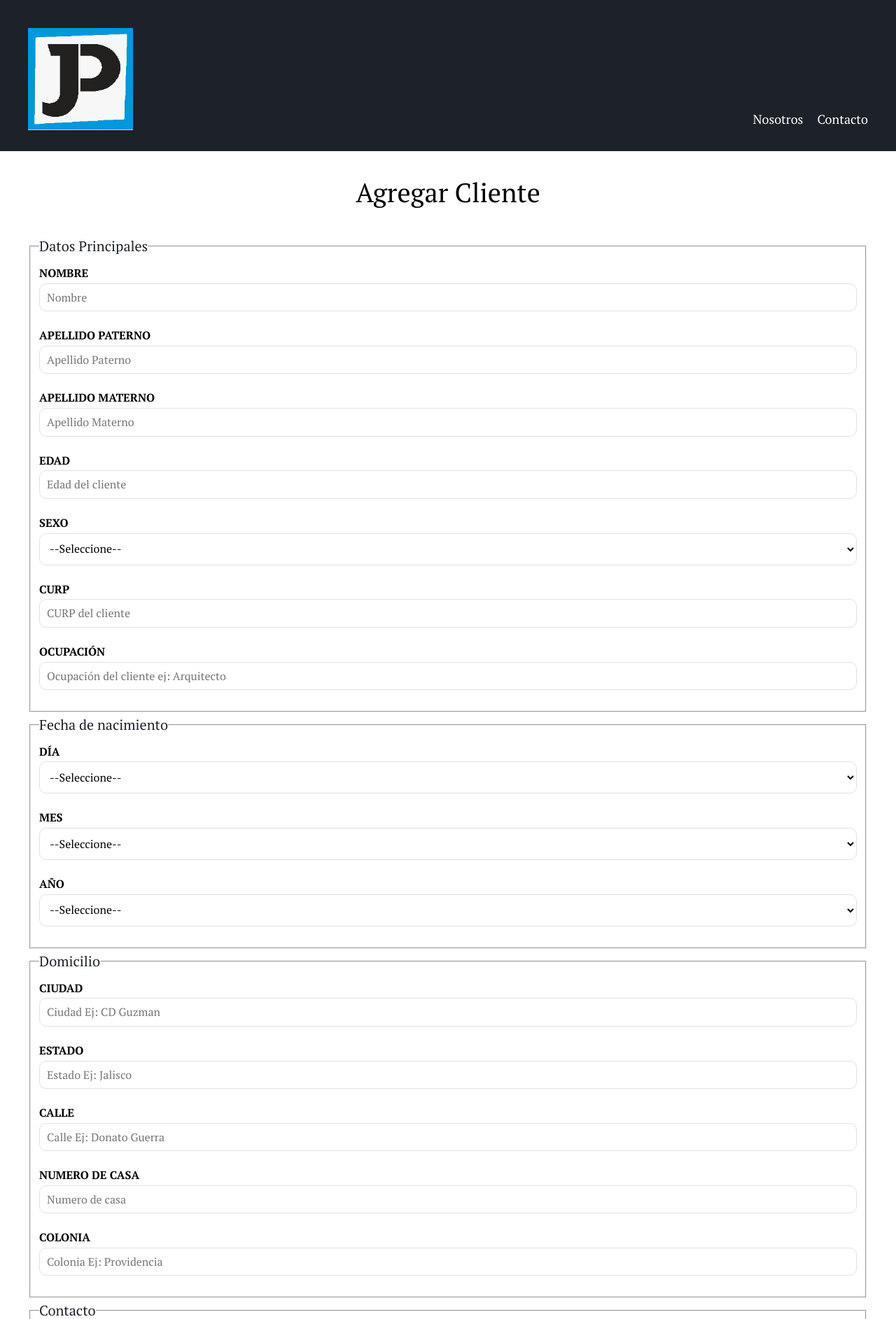
After one commit to Jen412/Proyecto-Areli-Rosario, a PHP site: page /admin/Clientes/agregarCliente.php in a window 1280 px wide. The commit adds this page. Shown: the top 1885 px of the page at 70% size. Run offline with PHP 8.4, Linux system fonts and the light colour scheme.

Commit message:
cambios 22/05/2021 hora 8.44 PM

```diff
--- /dev/null
+++ b/admin/Clientes/agregarCliente.php
@@ -0,0 +1,99 @@
+<?php
+require '../../includes/funciones.php';
+inlcuirTemplate("header");
+?>
+    <main class="contenedor seccion">
+        <h1>Agregar Cliente</h1>
+
+        <form action="POST" class="formulario">
+            <Fieldset>
+                <Legend>Datos Principales</Legend>
+
+                <label for="nombre">Nombre</label>
+                <input type="text" id="nombre" name="nombre" placeholder="Nombre">
+
+                <label for="apellidoP">Apellido Paterno</label>
+                <input type="text" id="apellidoP" name="apellidoP" placeholder="Apellido Paterno">
+
+                <label for="apellidoM">Apellido Materno</label>
+                <input type="text" id="apellidoM" name="apellidoM" placeholder="Apellido Materno">
+
+                <label for="edad">Edad</label>
+                <input type="number" id="edad" name="edad" placeholder="Edad del cliente" min="18" max="100">
+
+                <label for="sexo">Sexo</label>
+                <select name="sexo" id="sexo">
+                    <option value="" selected disabled>--Seleccione--</option>
+                    <option value="m">Masculino</option>
+                    <option value="f">Femenino</option>
+                </select>
+
+                <label for="curp">CURP</label>
+                <input type="text" id="curp" name="curp" placeholder="CURP del cliente">
+
+                <label for="ocupacion">Ocupación</label>
+                <input type="text" id="ocupacion" name="ocupacion" placeholder="Ocupación del cliente ej: Arquitecto">
+            </fieldset>
+
+            <fieldset>
+                <legend>Fecha de nacimiento</legend>
+                <label for="dia">Día</label>
+                <select name="dia" id="dia">
+                    <option value="" selected disabled>--Seleccione--</option>
+                </select>
+
+                <label for="mes">Mes</label>
+                <select name="mes" id="mes">
+                    <option value="" selected disabled>--Seleccione--</option>
+                </select>
+
+                <label for="anio">Año</label>
+                <select name="anio" id="anio">
+                    <option value="" selected disabled>--Seleccione--</option>
+                </select>
+            </fieldset>
+
+            <fieldset>
+                <legend>Domicilio</legend>
+                <label for="ciudad">Ciudad</label>
+                <input type="text" id="ciudad" name="ciudad" placeholder="Ciudad Ej: CD Guzman">
+
+                <label for="estado">Estado</label>
+                <input type="text" id="estado" name="estado" placeholder="Estado Ej: Jalisco">
+
+                <label for="calle">Calle</label>
+                <input type="text" id="calle" name="calle" placeholder="Calle Ej: Donato Guerra">
+
+                <label for="numeroCasa">Numero de Casa</label>
+                <input type="number" id="numeroCasa" name="numeroCasa" placeholder="Numero de casa">
+
+                <label for="colonia">Colonia</label>
+                <input type="text" id="colonia" name="colonia" placeholder="Colonia Ej: Providencia">
+            </fieldset>
+
+            <fieldset>
+                <legend>Contacto</legend>
+                <label for="email">Email</label>
+                <input type="email" id="email" name="email" placeholder="Email">
+
+                <label for="telefono">Telefono</label>
+                <input type="number" id="telefono" name="telefono" placeholder="Telefono del cliente" maxlength="10" minlength="10">
+            </Fieldset>
+
+            <fieldset>
+                <legend>Documentos</legend>
+                <label for="ine">INE</label>
+                <input type="file" name="ine" id="ine">
+
+                <label for="com">Comprobante de Domicilio</label>
+                <input type="file" name="com" id="com">
+
+                <label for="acta">Acta de Nacimiento</label>
+                <input type="file" name="acta" id="acta">
+            </fieldset>
+
+            <input type="submit" class="boton-azul">
+        </form>
+    </main>
+
+<?php inlcuirTemplate("footer");   ?>
--- a/admin/Clientes/clientes.php
+++ b/admin/Clientes/clientes.php
@@ -9,14 +9,14 @@
     inlcuirTemplate("header");
 
     $db = conectarDB();
-    $query ="SELECT Id_Clientes,  Nom, ApeP, ApeM, Ciudad, Estado, Calle, NumCasa, Colonia, Email, Telefono, Curp  FROM Clientes;";
+    $query ="CALL consultaClientes();";
     $resultado = mysqli_query($db, $query);
 ?>
 
 
     <main class="contenedor seccion">
         <h1>Clientes</h1>
-        <a href="crear.php" class="boton-azul">Agregar Cliente</a>
+        <a href="agregarCliente.php" class="boton-azul">Agregar Cliente</a>
     </main>
 
     <table class="clientes">
--- a/admin/index.php
+++ b/admin/index.php
@@ -9,7 +9,7 @@ if (!$auth) {
 }
 
 $db = conectarDB();
-$query = "SELECT Juzgado, Estatus, Nom, ApeP, Apem, Costo, Materia, DiaR, MesR, AnioR FROM Caso JOIN Clientes on Caso.Id_Clientes = Clientes.Id_Clientes;";
+$query = "CALL consultaCasosXClientes();";
 $resultado = mysqli_query($db, $query);
 
 inlcuirTemplate("header");
```
Also changed, not shown: admin/Clientes/actualizarCliente.php (added, +99 -0 lines), src/js/app.js (+37 -0 lines), build/js/bundle.min.js, 1 other file.
